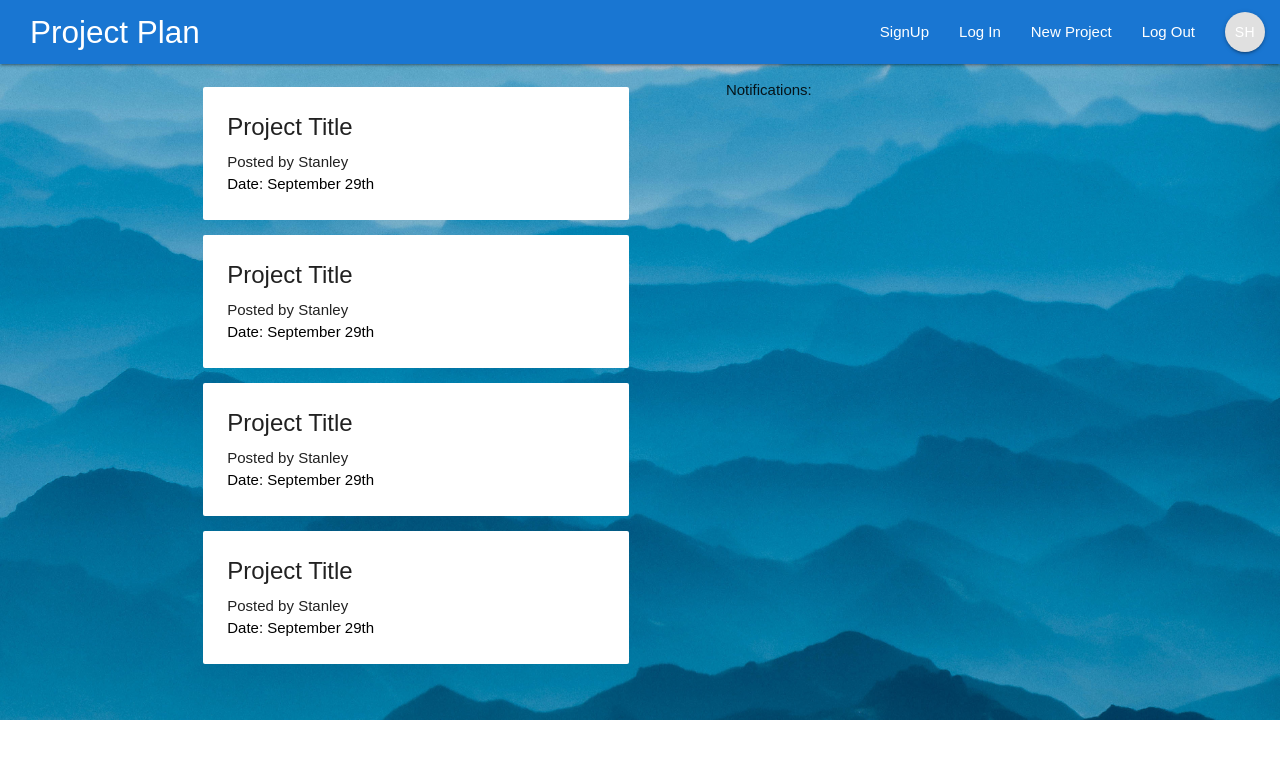
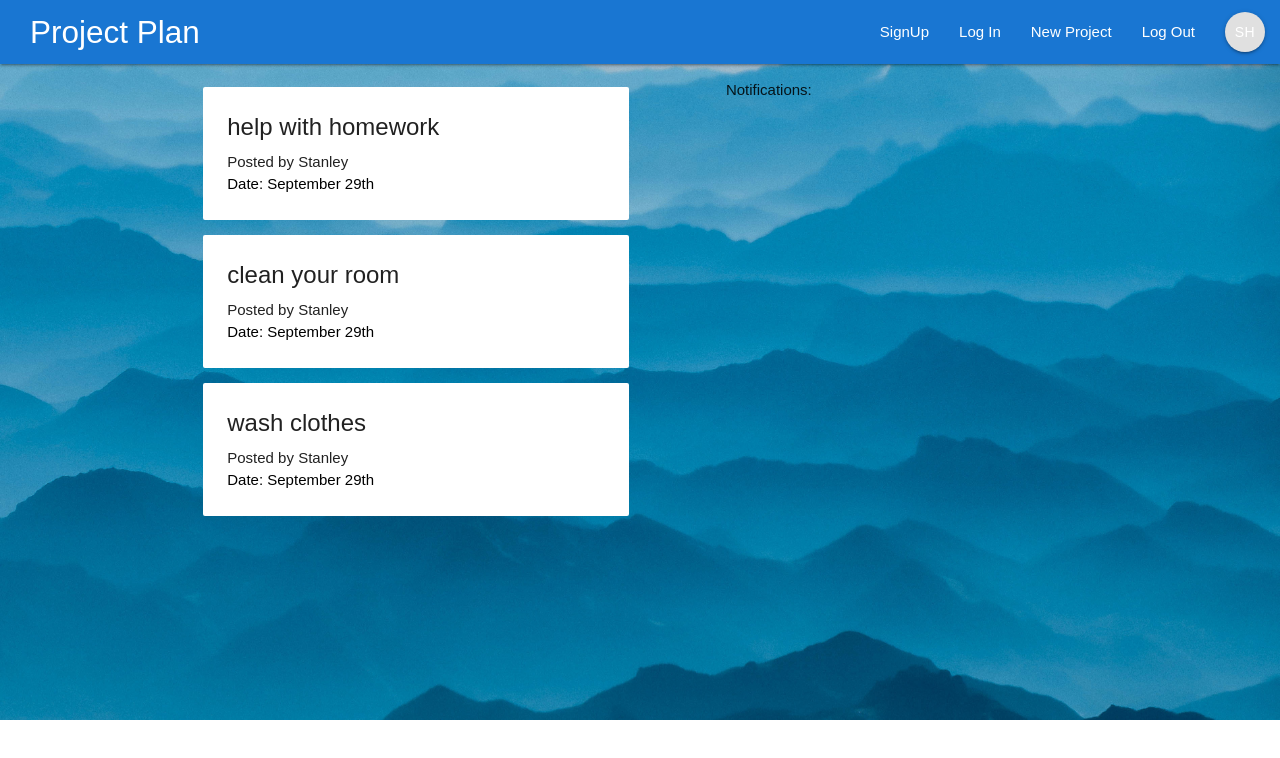
Before and after one commit to HuangStanley050/projectplan, a React (Create React App) app: page / in a window 1280 px wide. Shown: the top 758 px of the page. Built offline with nearby package versions, Linux system fonts and the light colour scheme.

Commit message:
added redux and some dummy data

```diff
--- a/src/components/dashboard/Dashboard.js
+++ b/src/components/dashboard/Dashboard.js
@@ -1,14 +1,18 @@
 import React, { Component } from "react";
 import Notifications from "./Notification";
 import ProjectList from "../projects/ProjectList";
+import { connect } from "react-redux";
+
 
 class DashBoard extends Component {
     render() {
+        const { data } = this.props;
+        //console.log(data);
         return (
             <div className="container">
                 <div className="row">
                     <div className="col s12 m6"> {/* project list container*/}
-                        <ProjectList/>
+                        <ProjectList data={data}/>
                     </div>
                     <div className="col s12 m5 offset-m1"> {/*notification container */}
                         <Notifications/>
@@ -20,4 +24,10 @@ class DashBoard extends Component {
 
 }
 
-export default DashBoard;
+const mapStateToProps = state => {
+    return {
+        data: state.project.projects
+    };
+};
+
+export default connect(mapStateToProps)(DashBoard);
--- a/src/components/projects/CreateProject.js
+++ b/src/components/projects/CreateProject.js
@@ -21,12 +21,12 @@ class CreateProject extends Component {
                 <form onSubmit={this.submitHandler} className="white">
                     <h4 className="grey-text">Create Project</h4>
                     <div className="input-field">
-                        <label for="title">Title</label>
+                        <label htmlFor="title">Title</label>
                         <br/>
                         <input onChange={this.inputHandler} id="title" type="text" />
                     </div>
                     <div className="input-field">
-                        <label for="content">Project Content</label>
+                        <label htmlFor="content">Project Content</label>
                         <br/>
                         <textarea onChange={this.inputHandler} id="content" className="materialize-textarea"/>
                     </div>
--- a/src/components/projects/ProjectList.js
+++ b/src/components/projects/ProjectList.js
@@ -1,13 +1,16 @@
 import React from "react";
 import ProjectSummary from "./ProjectSummary";
 
-const ProjectList = (props) => {
+const ProjectList = ({ data }) => { //destructure data property from props passed down
+    console.log(data);
     return (
         <div className="project-list section">
-          <ProjectSummary/>
-          <ProjectSummary/>
-          <ProjectSummary/>
-          <ProjectSummary/>
+          {data && data.map(project=>
+          {
+          return <ProjectSummary key={project.id} title={project.title}/>
+
+          }
+          )}
         </div>
     );
 
--- a/src/components/projects/ProjectSummary.js
+++ b/src/components/projects/ProjectSummary.js
@@ -4,7 +4,7 @@ const ProjectSummary = (props) => {
     return (
         <div className="card z-depth-0 project-summary">
             <div className="card-content gray-text text-darken-2">
-                <span className="card-title">Project Title</span>
+                <span className="card-title">{props.title}</span>
                 <p>Posted by Stanley</p>
                 <p className="black-text">Date: September 29th</p>
             </div>
--- a/src/index.js
+++ b/src/index.js
@@ -2,13 +2,27 @@ import React from 'react';
 import ReactDOM from 'react-dom';
 import './index.css';
 import App from './App';
+import { Provider } from "react-redux";
+import thunk from "redux-thunk";
+import { createStore, compose, applyMiddleware, combineReducers } from "redux";
 import { BrowserRouter } from 'react-router-dom';
+import projectReducer from "./store/reducers/project";
+import authReducer from "./store/reducers/auth";
 //import registerServiceWorker from './registerServiceWorker';
+const composeEnhancers = process.env.NODE_ENV === "development" ? window.__REDUX_DEVTOOLS_EXTENSION_COMPOSE__ : null || compose;
+
+const rootReducer = combineReducers({
+    auth: authReducer,
+    project: projectReducer
+});
+const store = createStore(rootReducer, composeEnhancers(applyMiddleware(thunk)));
 
 const app = (
+    <Provider store={store}>
     <BrowserRouter>
         <App/>
     </BrowserRouter>
+    </Provider>
 );
 
 ReactDOM.render(app, document.getElementById('root'));
--- /dev/null
+++ b/src/store/reducers/auth.js
@@ -0,0 +1,6 @@
+const initialState = {}
+const reducer = (state = initialState, action) => {
+    return state;
+};
+
+export default reducer;
--- /dev/null
+++ b/src/store/reducers/project.js
@@ -0,0 +1,23 @@
+const initialState = {
+    projects: [{
+            id: 1,
+            title: "help with homework",
+            content: "blah blah blah"
+        },
+        {
+            id: 2,
+            title: "clean your room",
+            content: "asdfdsaf  dsafdsafsaf"
+        },
+        {
+            id: 3,
+            title: "wash clothes",
+            content: "adsfdsafdsaf"
+        }
+    ]
+}
+const reducer = (state = initialState, action) => {
+    return state;
+};
+
+export default reducer;
```
